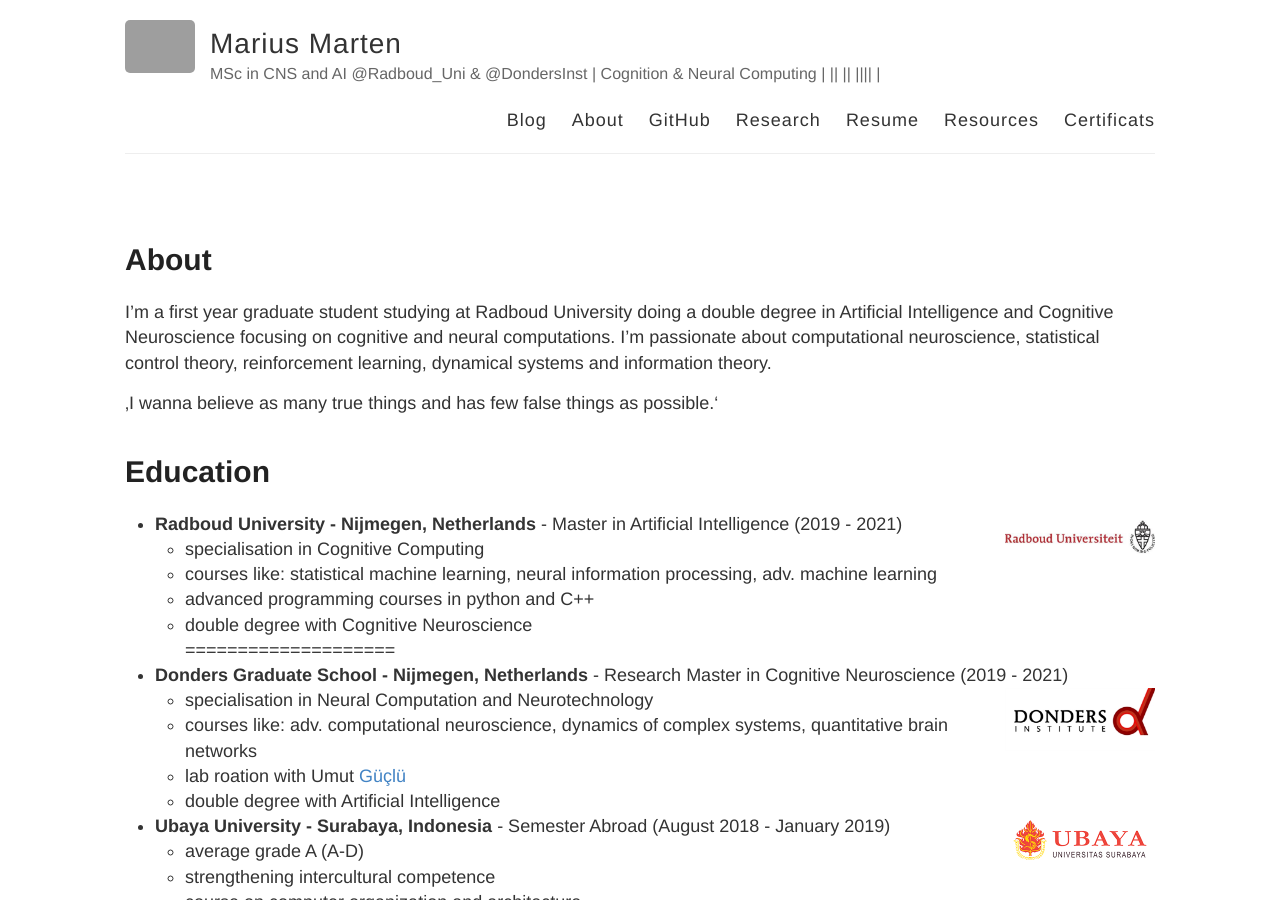
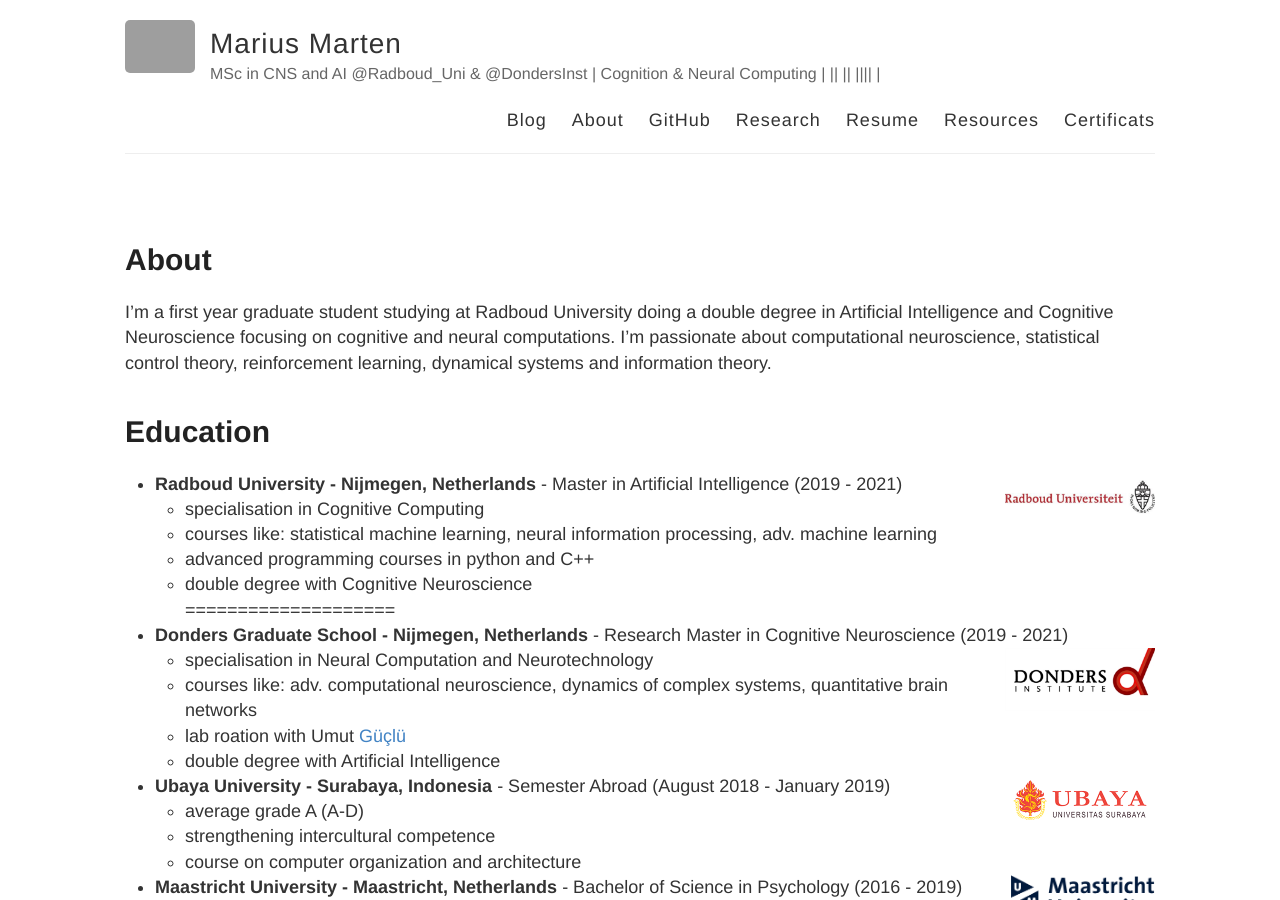
Before and after one commit to Mariusmarten/mariusmarten.github.io, a Jekyll site: the page built from about.md, in a window 1280 px wide and 900 px high. Built offline with Jekyll 4.4.1, drawn with Linux system fonts in a browser that asks for light colours; grey boxes are pictures that could not be loaded.

Commit message:
Update about.md

```diff
--- a/about.md
+++ b/about.md
@@ -5,9 +5,6 @@ permalink: /about/
 ---
 
 I'm a first year graduate student studying at Radboud University doing a double degree in Artificial Intelligence and Cognitive Neuroscience focusing on cognitive and neural computations. I'm passionate about computational neuroscience, statistical control theory, reinforcement learning, dynamical systems and information theory.
-
-‚I wanna believe as many true things and has few false things as possible.‘
-
 
 # Education
 
```
